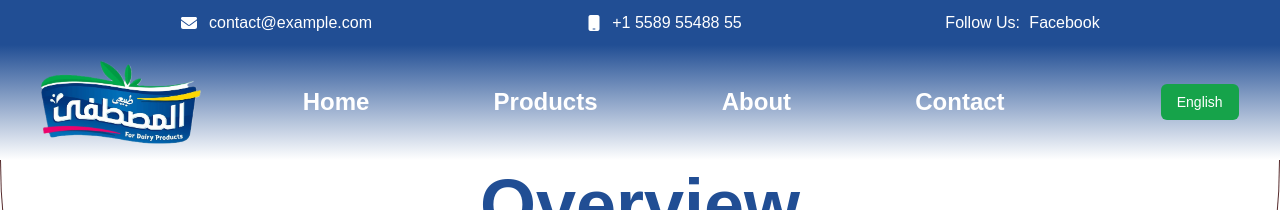
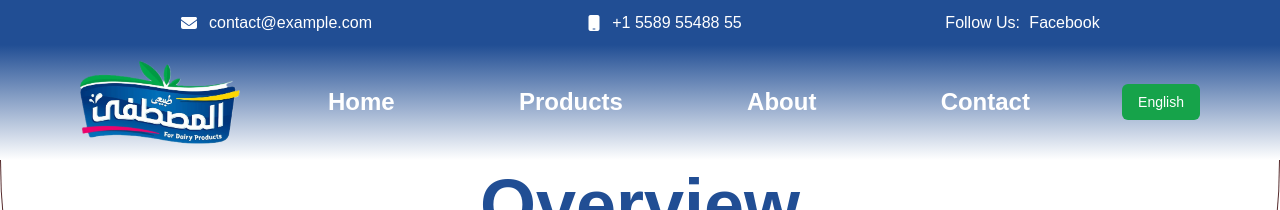
Before and after one commit to mahmoud2391997/almostafa-ecommerce, a Next.js app: page / in a window 1280 px wide. Shown: the top 210 px of the page. Built offline with nearby package versions, Linux system fonts and the light colour scheme.

Commit message:
margining and flexing logo

```diff
--- a/components/Footer.tsx
+++ b/components/Footer.tsx
@@ -5,10 +5,11 @@ const Footer = () => {
   return (
     <footer className=" text-[var(--foreground)] py-6 mt-10 bg-gradient-to-b from-white to-[var(--foreground)] ">
     <div className="container mx-auto text-center flex flex-col  justify-between">
-      <div className="flex justify-center items-center mb-4 ">
+
+      <div className="flex flex-col sm:flex-row justify-center items-center mb-4 ">
         <img src="/image.png" alt="Almostafa Logo" className="h-14 mr-3" />
         <div>
-          <h1 className="text-lg sm:text-2xl font-bold">Almostafa For Dairy Products</h1>
+          <h1 className="text-md sm:text-xl font-bold">Almostafa For Dairy Products</h1>
           <p className="text-sm ">Since 1988</p>
         </div>
       </div>
--- a/components/Navbar.tsx
+++ b/components/Navbar.tsx
@@ -40,9 +40,9 @@ const Navbar = () => {
           </div>
         </div>
       </div>
-      <nav className="bg-gradient-to-b to-white from-[var(--foreground)] relative flex justify-around items-center p-4">
+      <nav className="bg-gradient-to-b to-white from-[var(--foreground)] relative flex justify-between items-center p-4">
         <div className="flex items-center">
-          <img src="/image.png" alt="Logo" className="w-28 sm:w-32 lg:w-40" />
+          <img src="/image.png" alt="Logo" className="w-28 ml-[5vw] sm:w-32 lg:w-40" />
         </div>
         <div className="flex justify-between items-center">
         <div className="md:hidden relative mt-1">
--- a/components/language.tsx
+++ b/components/language.tsx
@@ -14,7 +14,7 @@ const LanguageDropdown: React.FC = () => {
     };
 
     return (
-        <div className="relative inline-block text-left mt-2 md:mt-0">
+        <div className="relative inline-block text-left mt-2 md:mt-0 mr-[5vw]">
             <button
                 onClick={toggleDropdown}
                 className="inline-flex justify-center w-full px-4 py-2 text-sm font-medium text-white bg-green-600 rounded-md hover:bg-green-700 focus:outline-none focus:ring-2 focus:ring-offset-2 focus:ring-green-500"
```
